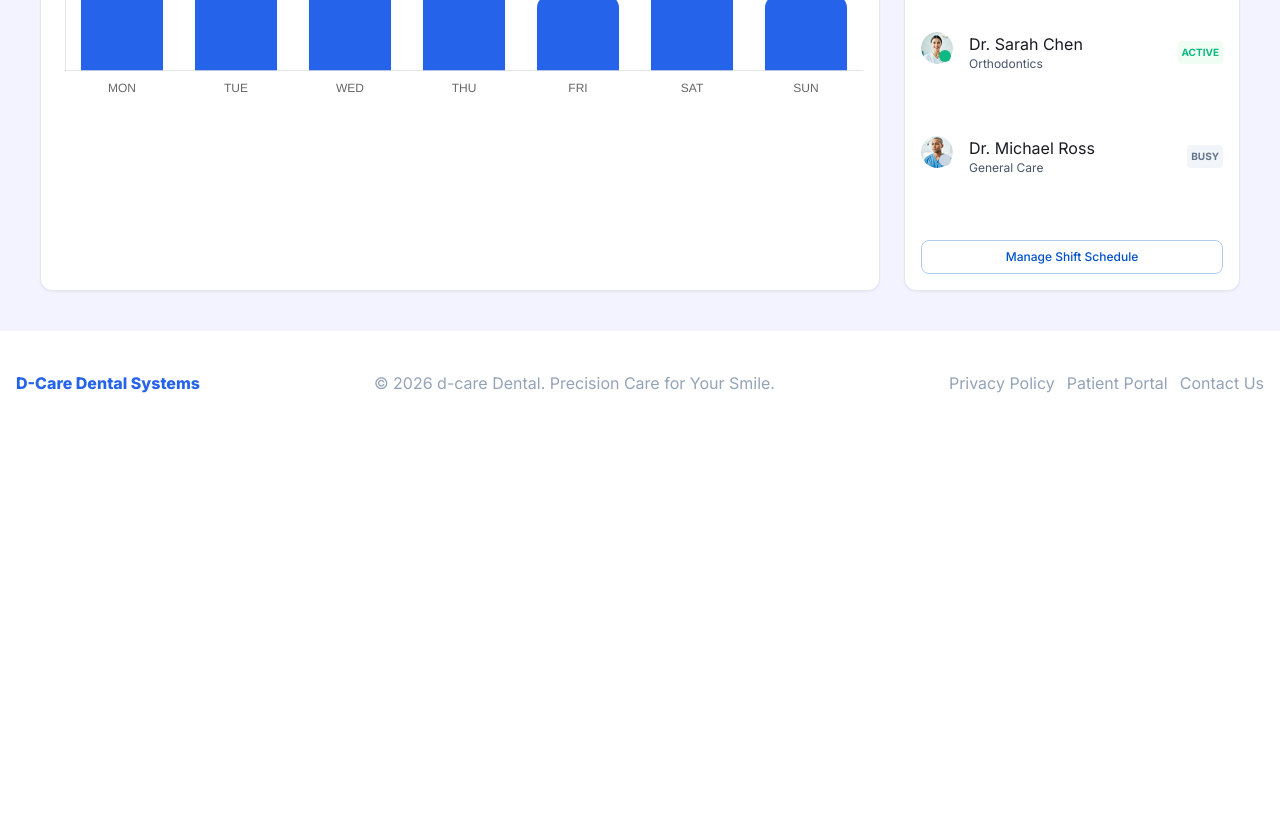
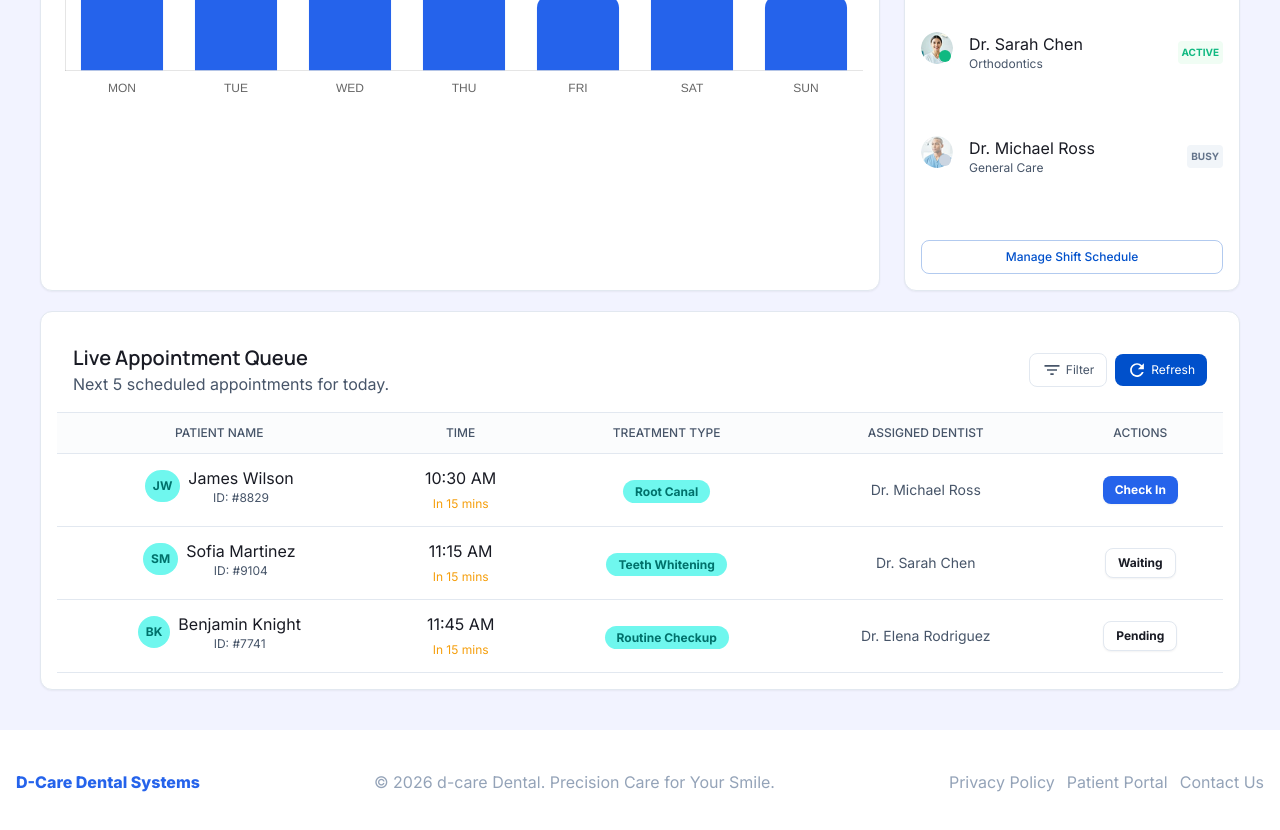
Before and after one commit to tarekelkanaria/d-care, a React (Vite) app: page /dashboard in a window 1280 px wide. Shown: the part 800-1630 px from the top of the page. Before the commit the page ends 1235 px from the top, so only its background shows below. Built offline with nearby package versions, Linux system fonts and the light colour scheme.

Commit message:
D-CARE 11-18 Create live appointment queue

```diff
--- a/src/components/Dash/Appointment.jsx
+++ b/src/components/Dash/Appointment.jsx
@@ -1,15 +1,14 @@
 import { IoIosArrowDown } from "react-icons/io";
+import TitleWithSubTitle from "../UI/TitleWithSubTitle/TitleWithSubTitle";
 
 export default function Appointment({ children }) {
   return (
     <article className="dash-wrapper lg:w-[70%]">
       <div className="flex justify-between items-center mb-4">
-        <div>
-          <h3 className="sub-title">Appointment Trends</h3>
-          <p className="font-inter font-normal tracking-normal text-body">
-            Weekly performance vs. previous month
-          </p>
-        </div>
+        <TitleWithSubTitle
+          subTitle="Appointment Trends"
+          titleDescription="Weekly performance vs. previous month"
+        />
         <button className="flex justify-between items-center bg-secondary p-2 rounded-lg cursor-pointer">
           <p className="font-inter font-normal text-xs text-dark-black">
             Last 7 Days
--- a/src/components/Dash/Dash.jsx
+++ b/src/components/Dash/Dash.jsx
@@ -3,18 +3,20 @@ import AppointmentChart from "./AppointmentChart";
 import Appointment from "./Appointment";
 import TitleBar from "./TitleBar";
 import StaffAvailability from "./StaffAvailability";
+import LiveAppointment from "./LiveAppointment";
 
 export default function Dash() {
   return (
     <main className="container bg-purp p-10">
       <TitleBar />
       <StatsList />
-      <div className="flex max-lg:flex-col max-lg:space-y-4 lg:space-x-2 lg:justify-between">
+      <section className="flex max-lg:flex-col max-lg:space-y-4 lg:space-x-2 lg:justify-between mb-5">
         <Appointment>
           <AppointmentChart />
         </Appointment>
         <StaffAvailability />
-      </div>
+      </section>
+      <LiveAppointment />
     </main>
   );
 }
--- /dev/null
+++ b/src/components/Dash/LiveAppointment.jsx
@@ -0,0 +1,117 @@
+import TitleWithSubTitle from "../UI/TitleWithSubTitle/TitleWithSubTitle";
+import { MdOutlineFilterList } from "react-icons/md";
+import { IoMdRefresh } from "react-icons/io";
+
+const data = [
+  {
+    patient: "James Wilson",
+    id: "#8829",
+    time: "10:30",
+    treatmentType: "Root Canal",
+    doctor: "Michael Ross",
+    action: "Check In",
+  },
+  {
+    patient: "Sofia Martinez",
+    id: "#9104",
+    time: "11:15",
+    treatmentType: "Teeth Whitening",
+    doctor: "Sarah Chen",
+    action: "Waiting",
+  },
+  {
+    patient: "Benjamin Knight",
+    id: "#7741",
+    time: "11:45",
+    treatmentType: "Routine Checkup",
+    doctor: "Elena Rodriguez",
+    action: "Pending",
+  },
+];
+export default function LiveAppointment() {
+  return (
+    <section className="dash-wrapper overflow-x-auto">
+      <div className="flex max-md:flex-col max-md:space-y-2 md:justify-between items-center p-4">
+        <TitleWithSubTitle
+          subTitle="Live Appointment Queue"
+          titleDescription="Next 5 scheduled appointments for today."
+        />
+        <div className="flex space-x-2 items-center">
+          <button className="main-btn bg-white border border-line text-body flex items-center">
+            <MdOutlineFilterList className="text-xl text-body mr-1" />
+            Filter
+          </button>
+          <button className="main-btn bg-link text-white flex items-center">
+            <IoMdRefresh className="text-xl text-white mr-1" />
+            Refresh
+          </button>
+        </div>
+      </div>
+      <table className="w-full min-w-2xl">
+        <thead>
+          <tr className="bg-secondary-80 border-b border-t border-b-line border-t-line">
+            <th scope="col" className="thead-cell">
+              PATIENT NAME
+            </th>
+            <th scope="col" className="thead-cell">
+              TIME
+            </th>
+            <th scope="col" className="thead-cell">
+              TREATMENT TYPE
+            </th>
+            <th scope="col" className="thead-cell">
+              ASSIGNED DENTIST
+            </th>
+            <th scope="col" className="thead-cell">
+              ACTIONS
+            </th>
+          </tr>
+        </thead>
+        <tbody>
+          {data.map((record) => (
+            <tr key={record.id} className="border-b border-b-line py-4 px-2">
+              <th
+                scope="row"
+                className="flex justify-center items-center py-3 px-2"
+              >
+                <span className="font-inter font-bold text-xs tracking-normal bg-highlight text-highlight-text rounded-full p-2 mr-2">
+                  {record.patient.split(" ")[0].charAt(0).toUpperCase()}
+                  {record.patient.split(" ")[1].charAt(0).toUpperCase()}
+                </span>
+                <div>
+                  <p className="font-inter font-normal tracking-normal text-dark-black">
+                    {record.patient}
+                  </p>
+                  <p className="font-inter font-normal text-xs tracking-normal text-body">
+                    ID: {record.id}
+                  </p>
+                </div>
+              </th>
+              <td className="py-3 px-2 font-inter font-normal tracking-normal text-dark-black text-center">
+                {record.time} AM <br />
+                <span className="font-inter font-normal text-xs text-badge">
+                  In 15 mins
+                </span>
+              </td>
+              <td className="py-3 px-2 text-center">
+                <span className="py-1 px-3 bg-highlight font-inter font-bold text-xs text-highlight-text rounded-full">
+                  {record.treatmentType}
+                </span>
+              </td>
+              <td className="py-3 px-2 text-center font-inter font-normal text-sm tracking-normal text-body">
+                Dr. {record.doctor}
+              </td>
+              <td className="py-3 px-2 text-center">
+                <button
+                  className={`main-btn font-bold shadow-avatar ${record.action === "Check In" ? "bg-logo text-white" : "bg-white text-dark-black border border-line"}`}
+                >
+                  {record.action}
+                </button>
+              </td>
+            </tr>
+          ))}
+        </tbody>
+      </table>
+    </section>
+  );
+}
--- a/src/components/Dash/StaffAvailability.jsx
+++ b/src/components/Dash/StaffAvailability.jsx
@@ -57,7 +57,7 @@ export default function StaffAvailability() {
                 <img
                   src={doctor.avatar}
                   alt={`Avatar for doctor ${doctor.drName}`}
-                  className="w-8 h-8 rounded-full"
+                  className={`w-8 h-8 rounded-full ${doctor.isActive ? "" : "opacity-60"}`}
                 />
                 <span
                   className={`w-3 h-3 absolute right-0.5 bottom-0.5 rounded-full ${doctor.isActive ? "bg-res" : "bg-inactive"}`}
--- /dev/null
+++ b/src/components/UI/TitleWithSubTitle/TitleWithSubTitle.jsx
@@ -0,0 +1,10 @@
+export default function TitleWithSubTitle({ subTitle, titleDescription }) {
+  return (
+    <div>
+      <h3 className="sub-title">{subTitle}</h3>
+      <p className="font-inter font-normal tracking-normal text-body">
+        {titleDescription}
+      </p>
+    </div>
+  );
+}
--- a/src/index.css
+++ b/src/index.css
@@ -8,6 +8,7 @@
   --color-placeholder: #94a3b8;
   --color-placeholdtwo: #6b7280;
   --color-secondary: #f8fafc;
+  --color-secondary-80: #f8fafc80;
   --color-icon: #64748b;
   --color-line: #e2e8f0;
   --color-header: #001849;
@@ -24,6 +25,9 @@
   --color-activebg: #f0fdf4;
   --color-inactivebg: #f1f5f9;
   --color-light-link: #0050cb4d;
+  --color-badge: #f59e0b;
+  --color-highlight: #6ff7ee;
+  --color-highlight-text: #00716b;
 
   --bg-bob: #dae1ff;
 
@@ -45,4 +49,10 @@
   .sub-title {
     @apply font-manrope font-semibold text-xl tracking-normal text-dark-black;
   }
+  .main-btn {
+    @apply py-1.5 px-3 font-inter font-normal text-xs rounded-lg tracking-normal cursor-pointer;
+  }
+  .thead-cell {
+    @apply font-inter font-medium text-xs uppercase text-body p-3;
+  }
 }
```
